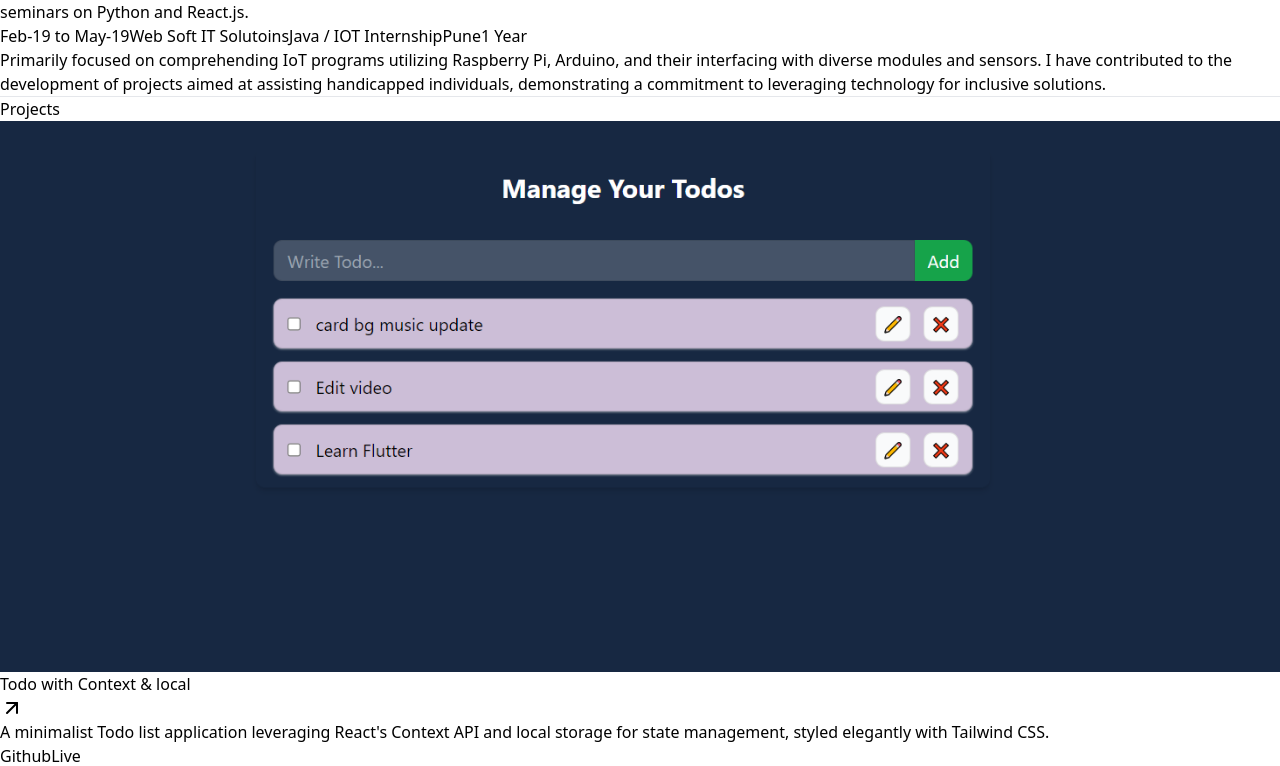
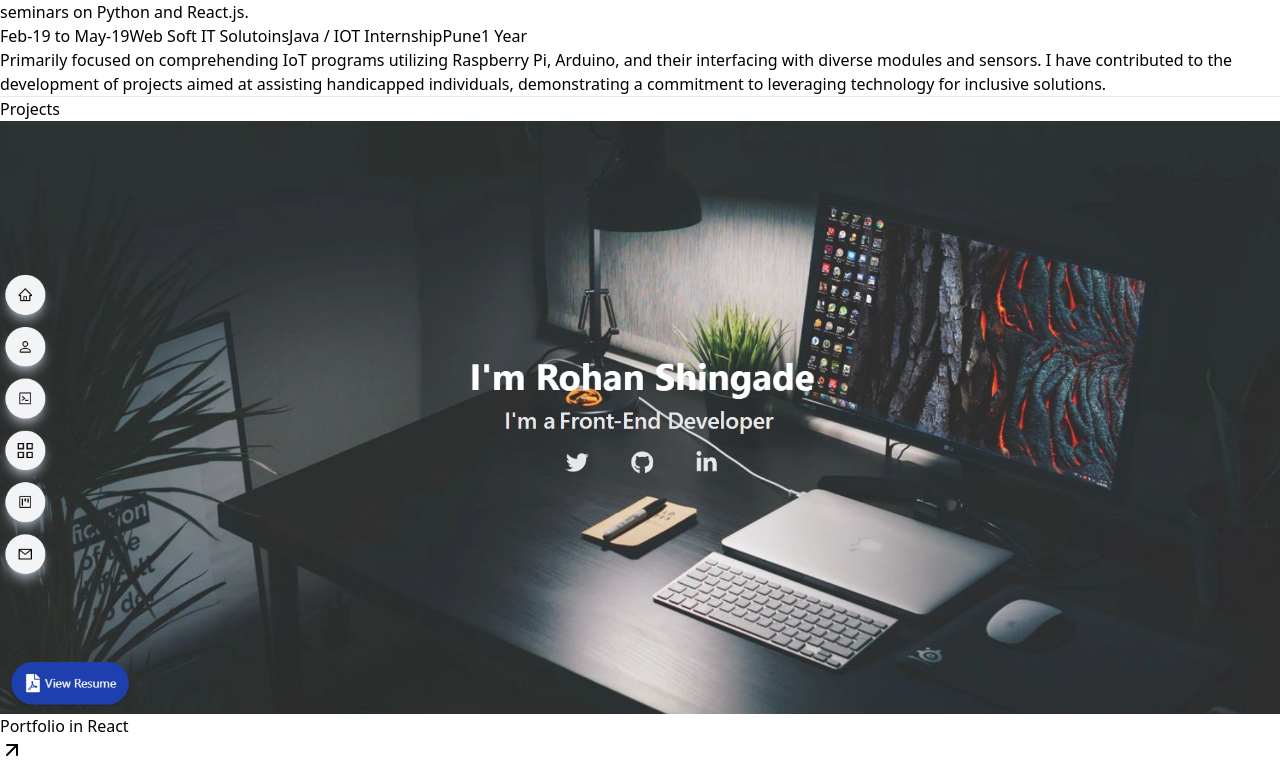
Before and after one commit to Rohhaannn/react-portfolio, a React (Vite) app in the folder portfolio/: page / in a window 1280 px wide. Shown: the part 2749-3515 px from the top of the page. Built offline with nearby package versions, Linux system fonts and the light colour scheme.

Commit message:
portfolio project added in projects

```diff
--- a/portfolio/src/components/Projects.jsx
+++ b/portfolio/src/components/Projects.jsx
@@ -1,5 +1,6 @@
 import React from 'react'
 import ProjectItem from './ProjectItem'
+import portfolio from '../../public/projectImages/portfolio.png'
 import Todo from '../../public/projectImages/Todo.png'
 import pswrdGen from '../../public/projectImages/pswrdGen.png'
 import currency from '../../public/projectImages/currency.png'
@@ -8,8 +9,18 @@ const Projects2 = () => {
   return (
     <div className='w-screen'>
       <div id='projects' className='max-w-[1040px] m-auto md:pl-20 p-4 py-16'>
+
         <h1 className='text-4xl mb-10 font-bold text-center text-[#001b5e]'> Projects </h1>
+
           <div className='grid grid-cols-1 sm:grid-cols-2 md:grid-cols-3 gap-12 justify-center items-center'>
+
+            <ProjectItem
+              img={portfolio}
+              title="Portfolio in React"
+              desc="A polished React portfolio showcasing my skills and projects, crafted with Vite for optimal performance and styled elegantly with Tailwind CSS."
+              githubLink="https://github.com/Rohhaannn/react-deployed-projects/tree/main/10todoContextLocal"
+              liveLink="https://todo-contextlocal.vercel.app/"
+            />
 
             <ProjectItem
               img={Todo}
@@ -30,7 +41,7 @@ const Projects2 = () => {
             <ProjectItem
               img={currency}
               title="Currency Convertor"
-              desc="A dynamic currency converter React application powered by Vite, enhanced with Tailwind CSS for modern styling, facilitating seamless exchange rate conversions."
+              desc="A currency converter React app powered by Vite, styled with Tailwind CSS for modern design, facilitating seamless exchange rate conversions."
               githubLink="https://github.com/Rohhaannn/react-deployed-projects/tree/main/06currencyConvertor"
               liveLink="https://currency-converter-inky-iota.vercel.app/"
             />
```
Also changed, not shown: portfolio/public/projectImages/portfolio.png (added).
